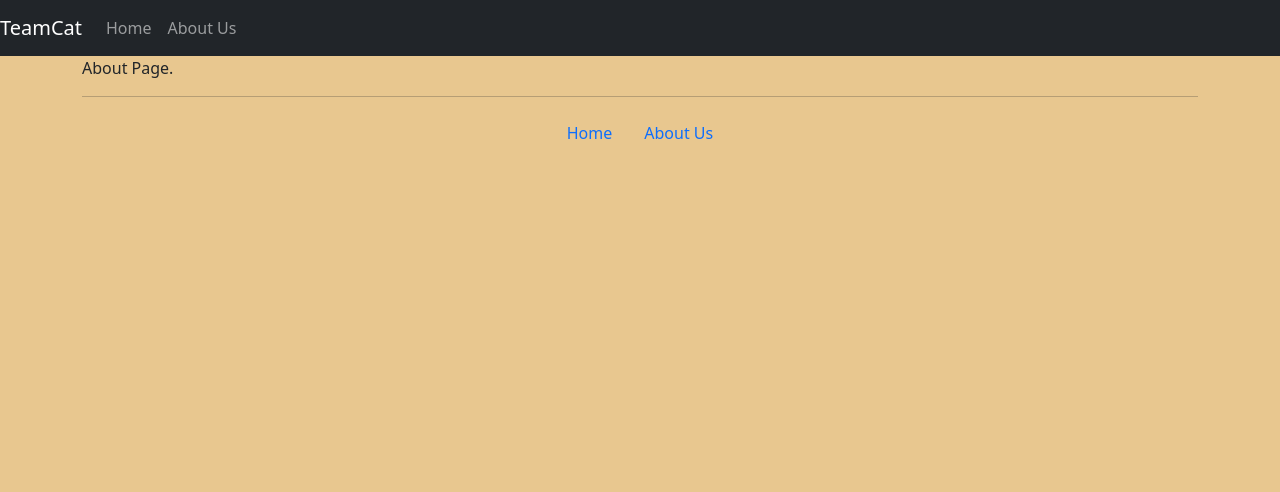
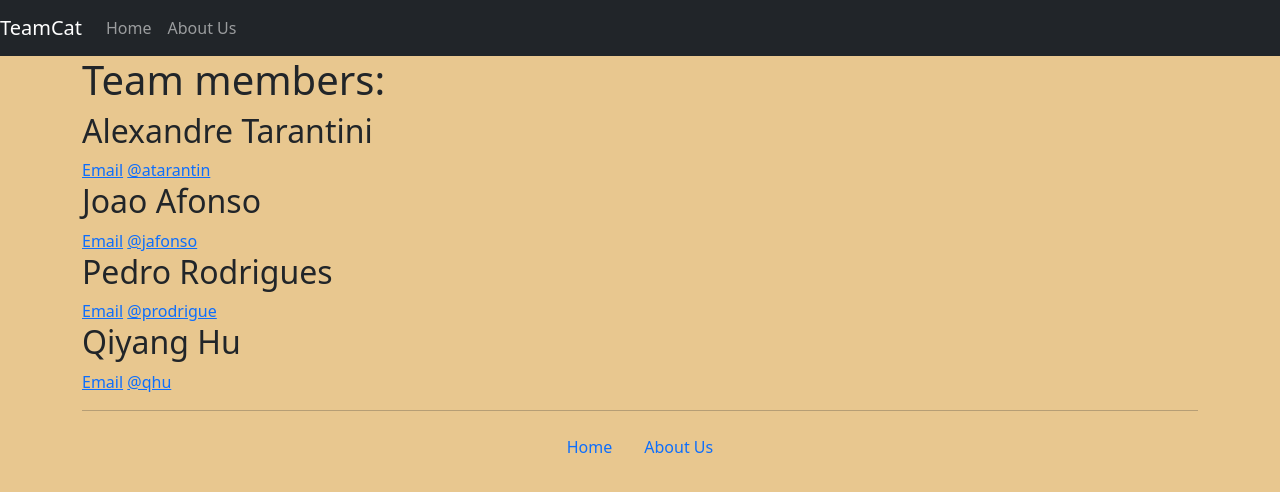
Before and after one commit to Alasdair666/TeamCat, a Flask app: page /about in a window 1280 px wide. Shown: the top 492 px of the page. Run offline with Flask 2, Linux system fonts and the light colour scheme; some libraries are stand-ins or nearby versions.

Commit message:
Update about page

```diff
--- a/main.py
+++ b/main.py
@@ -9,5 +9,5 @@ def homepage():
 
 
 @app.route("/about")
-def about():
+def aboutpage():
     return render_template("about.html")
--- a/templates/about.html
+++ b/templates/about.html
@@ -1,14 +1,19 @@
 {% extends 'layout.html' %}
-
 {% block content %}
 <main role="main">
-
     <!-- Main jumbotron for a primary marketing message or call to action -->
     <div class="jumbotron">
         <div class="container">
-            About Page.
+            <h1>Team members: </h1>
+            <h2>Alexandre Tarantini </h2> <a href="alexandre.tarantini@inait.ai"> Email</a> <a href=""> @atarantin</a>
+            <br />
+            <h2>Joao Afonso</h2> <a href="joao.afonso@inait.ai"> Email</a> <a href=""> @jafonso</a>
+            <br />
+            <h2>Pedro Rodrigues</h2> <a href="pedro.rodrigues@inait.ai"> Email</a> <a href=""> @prodrigue</a>
+            <br />
+            <h2>Qiyang Hu</h2> <a href="qiyang.hu@inait.ai"> Email</a> <a href=""> @qhu</a>
+            <br />
         </div>
     </div>
-
 </main>
 {% endblock %}
```
Also changed, not shown: tests/test_page.py (+5 -0 lines).
